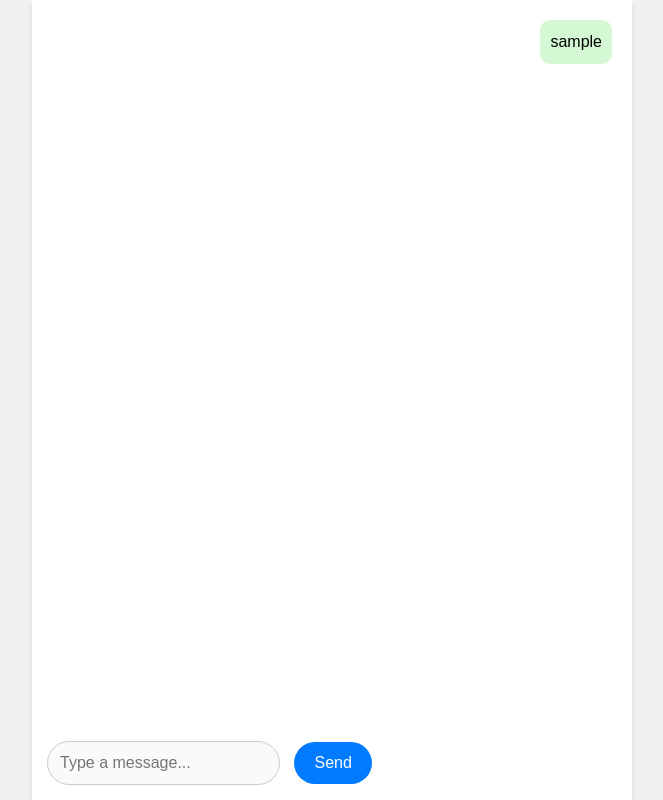
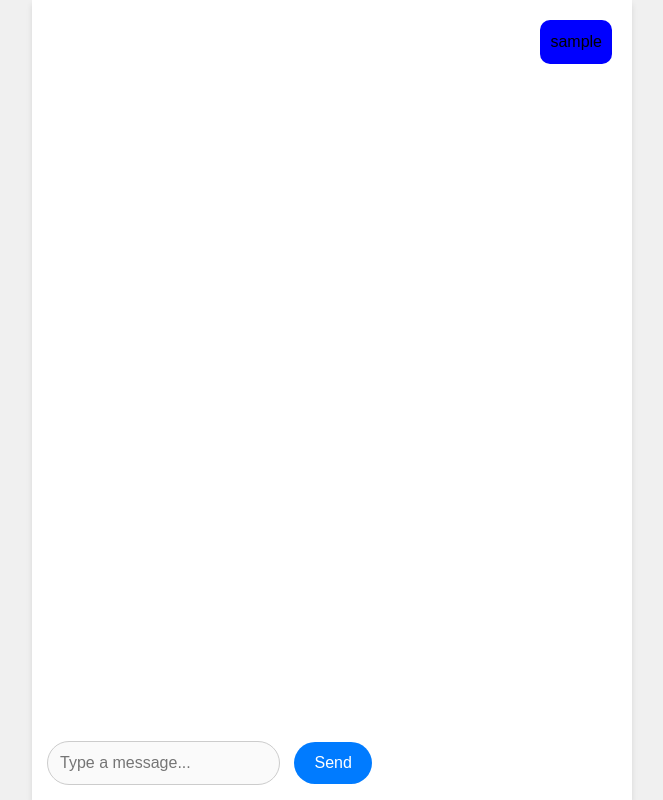
Before and after one commit to nagulofc/Chat, a website: page index.html in a window 1280 px wide. Both pictures are taken after typing "Sample" into the empty fields and a click on the button "Send". Shown: the whole page, without its empty margins (308-971 px from the left). Drawn offline with Linux system fonts and the light colour scheme.

Commit message:
Update index.html

```diff
--- a/index.html
+++ b/index.html
@@ -51,7 +51,7 @@
     }
 
     .user {
-      background-color: #d4f7d4;
+      background-color: blue;
       color: black;
       align-self: flex-end;
     }
```
